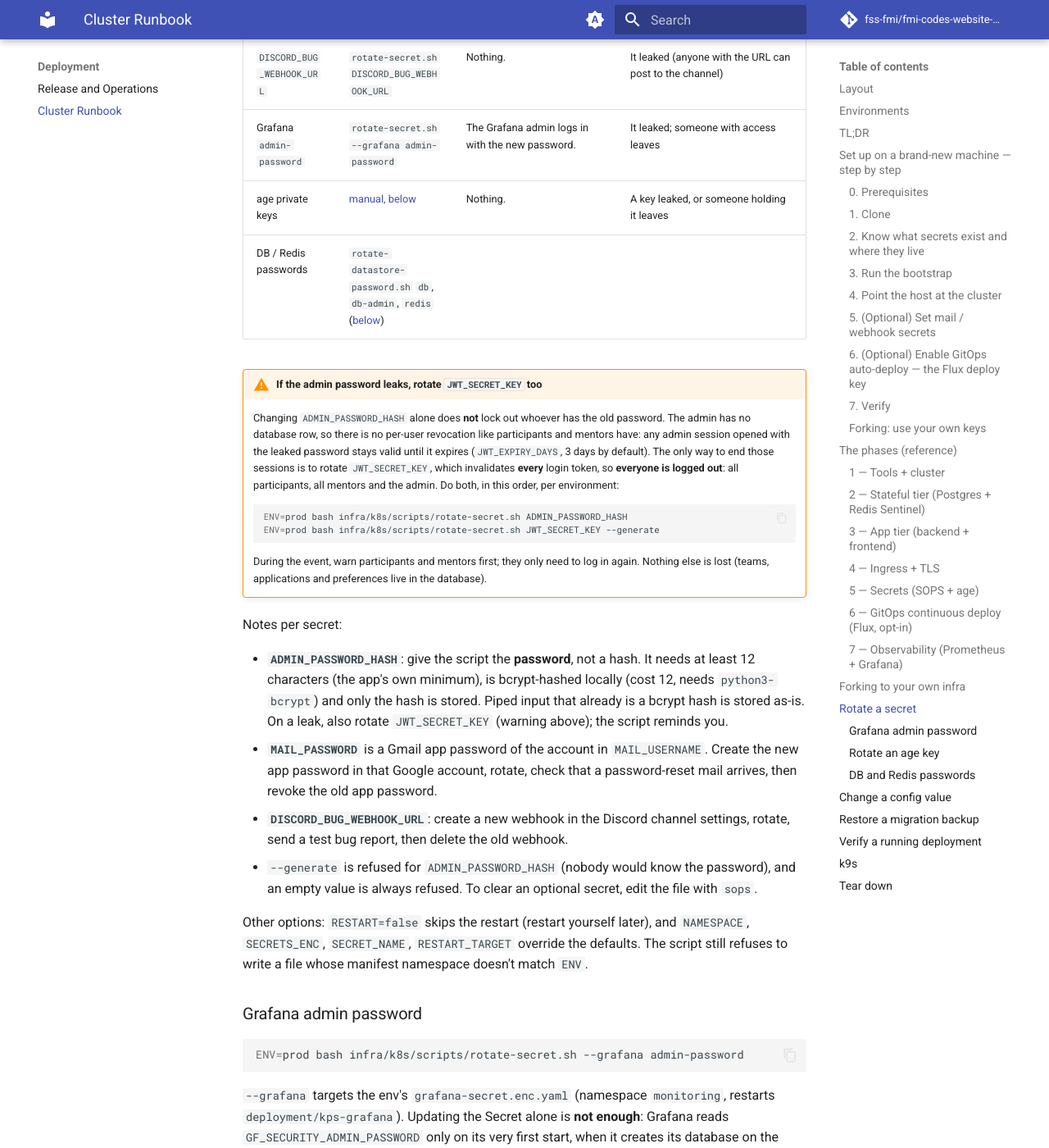
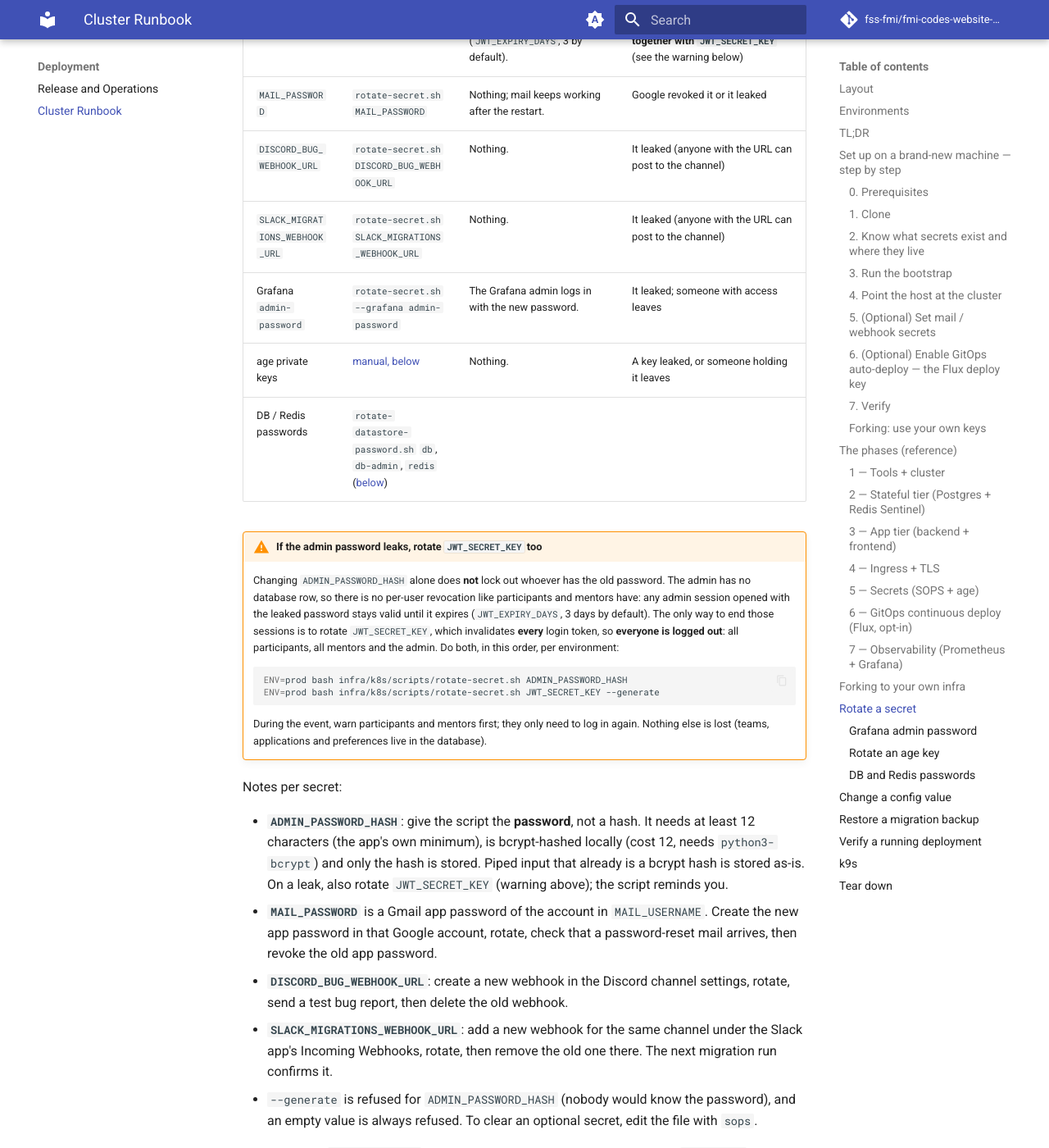
Before and after one commit to fss-fmi/fmi-codes-website-2026, an MkDocs documentation site: the page built from docs/runbook.md, in a window 1280 px wide and 1400 px high, scrolled down 15001 px. Shown: the whole window at 82% size. Built offline with MkDocs 1.6.1 and Material for MkDocs 9.7.7, drawn with Linux system fonts in a browser that asks for light colours; comment, search, counter and statistics services are not loaded; some of the changed text lies outside the part shown.

Commit message:
feat: send migration results to a dedicated Slack channel (#127)
The migration runner posted its results through the Discord bug-report
webhook. It now posts to a Slack incoming webhook read from the new
optional SLACK_MIGRATIONS_WEBHOOK_URL key in the fmi-codes-app Secret.

- migrate.py: Slack payload and mrkdwn bold, escapes & < >, truncates
  before escaping so an entity is never split
- initContainer and Job template read the key with optional: true, so a
  missing key can never block a rollout
- scripts, .env.example and docs list the new key; bug reports stay on
  Discord

Co-authored-by: Claude Opus 5.5 <noreply@anthropic.com>

````diff
--- a/docs/runbook.md
+++ b/docs/runbook.md
@@ -91,15 +91,15 @@ cd fmi-codes-website-2026
 
 Nothing to create by hand — the passwords split three ways and every one is handled for you:
 
-| Secret                            | Keys                                                                                              | How it's set                                                                                                                                                                           |
-| --------------------------------- | ------------------------------------------------------------------------------------------------- | -------------------------------------------------------------------------------------------------------------------------------------------------------------------------------------- |
-| `fmi-codes-app` (SOPS, in git)    | `SECRET_KEY`, `JWT_SECRET_KEY`, `ADMIN_PASSWORD_HASH`, `MAIL_PASSWORD`, `DISCORD_BUG_WEBHOOK_URL` | committed encrypted; `deploy-app.sh` decrypts + applies with your age key. `SECRET_KEY`/`JWT_SECRET_KEY` already have strong committed values; `ADMIN_PASSWORD_HASH` you set in step 3 |
-| `fmi-codes-db`, `fmi-codes-redis` | DB / Redis passwords                                                                              | **generated in-cluster** by `deploy-stateful.sh` on first run; rotate with `rotate-datastore-password.sh`, never by hand                                                               |
+| Secret                            | Keys                                                                                                                              | How it's set                                                                                                                                                                           |
+| --------------------------------- | --------------------------------------------------------------------------------------------------------------------------------- | -------------------------------------------------------------------------------------------------------------------------------------------------------------------------------------- |
+| `fmi-codes-app` (SOPS, in git)    | `SECRET_KEY`, `JWT_SECRET_KEY`, `ADMIN_PASSWORD_HASH`, `MAIL_PASSWORD`, `DISCORD_BUG_WEBHOOK_URL`, `SLACK_MIGRATIONS_WEBHOOK_URL` | committed encrypted; `deploy-app.sh` decrypts + applies with your age key. `SECRET_KEY`/`JWT_SECRET_KEY` already have strong committed values; `ADMIN_PASSWORD_HASH` you set in step 3 |
+| `fmi-codes-db`, `fmi-codes-redis` | DB / Redis passwords                                                                                                              | **generated in-cluster** by `deploy-stateful.sh` on first run; rotate with `rotate-datastore-password.sh`, never by hand                                                               |
 
 So the only secret you actively decide on a fresh deploy is the **admin password** — and the
-bootstrap pre-flight prompts you for it. `MAIL_PASSWORD` / `DISCORD_BUG_WEBHOOK_URL` are
-optional; set them later with `rotate-secret.sh` (step 5) if you want password-reset mail or
-bug-report webhooks.
+bootstrap pre-flight prompts you for it. `MAIL_PASSWORD` / `DISCORD_BUG_WEBHOOK_URL` /
+`SLACK_MIGRATIONS_WEBHOOK_URL` are optional; set them later with `rotate-secret.sh` (step 5)
+if you want password-reset mail, bug-report webhooks or migration results in Slack.
 
 ### 3. Run the bootstrap
 
@@ -156,11 +156,15 @@ once (`install-forward-services.sh`) and use `127.0.0.1` hosts entries (see [Pha
 ```bash
 bash infra/k8s/scripts/rotate-secret.sh MAIL_PASSWORD             # prompts (hidden, twice)
 bash infra/k8s/scripts/rotate-secret.sh DISCORD_BUG_WEBHOOK_URL
+bash infra/k8s/scripts/rotate-secret.sh SLACK_MIGRATIONS_WEBHOOK_URL
 ```
 
 Each prompts for the value, re-encrypts the one key, re-applies the secret, and restarts the
 backend. `ENV=staging` (default) or `ENV=prod`. Commit the `.enc.yaml` afterward. Every secret
 and how to rotate it: [Rotate a secret](#rotate-a-secret).
+
+The script only changes keys already in the file. If `SLACK_MIGRATIONS_WEBHOOK_URL` is missing
+(files encrypted before it was added), add it once with `sops <file>` first.
 
 ### 6. (Optional) Enable GitOps auto-deploy — the Flux deploy key
 
@@ -293,7 +297,8 @@ the `app` service carries a `backend` alias) and k8s with no rebuild.
 Config split: non-secret env comes from the `fmi-codes-backend-config` ConfigMap via
 `envFrom`; passwords via `secretKeyRef` (`DB_PASSWORD`, `REDIS_PASSWORD` from Phase 2, and
 `SECRET_KEY`/`JWT_SECRET_KEY`/`ADMIN_PASSWORD_HASH`/`MAIL_PASSWORD`/`DISCORD_BUG_WEBHOOK_URL`
-from `fmi-codes-app`). `DATABASE_URL` is intentionally unset — the backend composes it from
+from `fmi-codes-app`; the `migrate` initContainer reads `SLACK_MIGRATIONS_WEBHOOK_URL` from it,
+optionally). `DATABASE_URL` is intentionally unset — the backend composes it from
 the `DB_*` pieces.
 
 Health endpoints: `GET /api/health` (liveness, touches nothing) and `GET /api/health/ready`
@@ -598,16 +603,17 @@ Passing the value as a second argument is refused with an explanation. Under the
 script hands the value to `sops set --value-stdin`; a `sops` too old for that flag is refused
 with the fix (reinstall the version `install-tools.sh` pins).
 
-| Secret                    | Rotate with                                                                                 | What users notice                                                                                                                        | Rotate when                                                                                                                                                                    |
-| ------------------------- | ------------------------------------------------------------------------------------------- | ---------------------------------------------------------------------------------------------------------------------------------------- | ------------------------------------------------------------------------------------------------------------------------------------------------------------------------------ |
-| `SECRET_KEY`              | `rotate-secret.sh SECRET_KEY --generate`                                                    | Nothing. Flask's key; nothing in the app signs with it today (reset and verification links are random tokens stored as hashes).          | It may have leaked                                                                                                                                                             |
-| `JWT_SECRET_KEY`          | `rotate-secret.sh JWT_SECRET_KEY --generate`                                                | **Everyone is logged out**: participants, mentors and the admin.                                                                         | It may have leaked; after an admin password leak (see next row)                                                                                                                |
-| `ADMIN_PASSWORD_HASH`     | `rotate-secret.sh ADMIN_PASSWORD_HASH`                                                      | The admin logs in with the new password. Admin sessions already open **stay valid** until they expire (`JWT_EXPIRY_DAYS`, 3 by default). | Before first real use (the committed default is known-weak); when an organizer with the password leaves; on a leak, **together with `JWT_SECRET_KEY`** (see the warning below) |
-| `MAIL_PASSWORD`           | `rotate-secret.sh MAIL_PASSWORD`                                                            | Nothing; mail keeps working after the restart.                                                                                           | Google revoked it or it leaked                                                                                                                                                 |
-| `DISCORD_BUG_WEBHOOK_URL` | `rotate-secret.sh DISCORD_BUG_WEBHOOK_URL`                                                  | Nothing.                                                                                                                                 | It leaked (anyone with the URL can post to the channel)                                                                                                                        |
-| Grafana `admin-password`  | `rotate-secret.sh --grafana admin-password`                                                 | The Grafana admin logs in with the new password.                                                                                         | It leaked; someone with access leaves                                                                                                                                          |
-| age private keys          | [manual, below](#rotate-an-age-key)                                                         | Nothing.                                                                                                                                 | A key leaked, or someone holding it leaves                                                                                                                                     |
-| DB / Redis passwords      | `rotate-datastore-password.sh` `db`, `db-admin`, `redis` ([below](#db-and-redis-passwords)) |                                                                                                                                          |                                                                                                                                                                                |
+| Secret                         | Rotate with                                                                                 | What users notice                                                                                                                        | Rotate when                                                                                                                                                                    |
+| ------------------------------ | ------------------------------------------------------------------------------------------- | ---------------------------------------------------------------------------------------------------------------------------------------- | ------------------------------------------------------------------------------------------------------------------------------------------------------------------------------ |
+| `SECRET_KEY`                   | `rotate-secret.sh SECRET_KEY --generate`                                                    | Nothing. Flask's key; nothing in the app signs with it today (reset and verification links are random tokens stored as hashes).          | It may have leaked                                                                                                                                                             |
+| `JWT_SECRET_KEY`               | `rotate-secret.sh JWT_SECRET_KEY --generate`                                                | **Everyone is logged out**: participants, mentors and the admin.                                                                         | It may have leaked; after an admin password leak (see next row)                                                                                                                |
+| `ADMIN_PASSWORD_HASH`          | `rotate-secret.sh ADMIN_PASSWORD_HASH`                                                      | The admin logs in with the new password. Admin sessions already open **stay valid** until they expire (`JWT_EXPIRY_DAYS`, 3 by default). | Before first real use (the committed default is known-weak); when an organizer with the password leaves; on a leak, **together with `JWT_SECRET_KEY`** (see the warning below) |
+| `MAIL_PASSWORD`                | `rotate-secret.sh MAIL_PASSWORD`                                                            | Nothing; mail keeps working after the restart.                                                                                           | Google revoked it or it leaked                                                                                                                                                 |
+| `DISCORD_BUG_WEBHOOK_URL`      | `rotate-secret.sh DISCORD_BUG_WEBHOOK_URL`                                                  | Nothing.                                                                                                                                 | It leaked (anyone with the URL can post to the channel)                                                                                                                        |
+| `SLACK_MIGRATIONS_WEBHOOK_URL` | `rotate-secret.sh SLACK_MIGRATIONS_WEBHOOK_URL`                                             | Nothing.                                                                                                                                 | It leaked (anyone with the URL can post to the channel)                                                                                                                        |
+| Grafana `admin-password`       | `rotate-secret.sh --grafana admin-password`                                                 | The Grafana admin logs in with the new password.                                                                                         | It leaked; someone with access leaves                                                                                                                                          |
+| age private keys               | [manual, below](#rotate-an-age-key)                                                         | Nothing.                                                                                                                                 | A key leaked, or someone holding it leaves                                                                                                                                     |
+| DB / Redis passwords           | `rotate-datastore-password.sh` `db`, `db-admin`, `redis` ([below](#db-and-redis-passwords)) |                                                                                                                                          |                                                                                                                                                                                |
 
 !!! warning "If the admin password leaks, rotate `JWT_SECRET_KEY` too"
 
@@ -637,6 +643,9 @@ Notes per secret:
   revoke the old app password.
 - **`DISCORD_BUG_WEBHOOK_URL`**: create a new webhook in the Discord channel settings, rotate,
   send a test bug report, then delete the old webhook.
+- **`SLACK_MIGRATIONS_WEBHOOK_URL`**: add a new webhook for the same channel under the Slack
+  app's Incoming Webhooks, rotate, then remove the old one there. The next migration run
+  confirms it.
 - `--generate` is refused for `ADMIN_PASSWORD_HASH` (nobody would know the password), and an
   empty value is always refused. To clear an optional secret, edit the file with `sops`.
 
````
Also changed, not shown: README.md (+1 -1 lines), docs/adr/007-recorded-migrations-runner.md (+1 -1 lines), docs/architecture.md (+3 -0 lines), docs/deployment.md (+19 -18 lines), docs/testing.md (+16 -16 lines), 9 other files.
